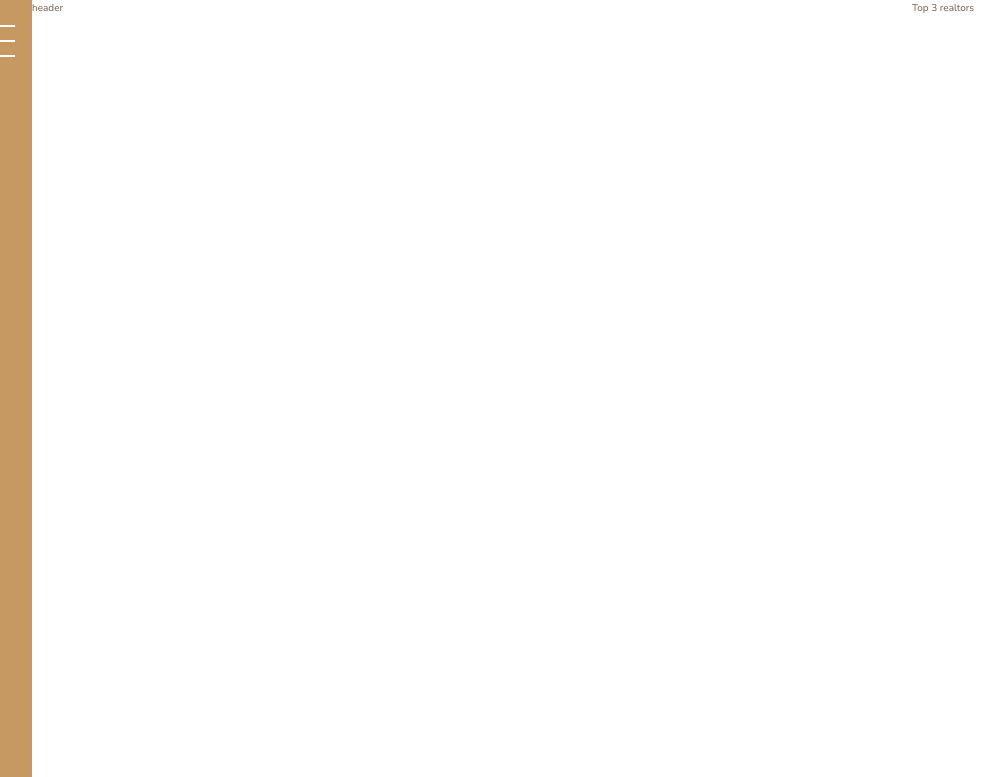
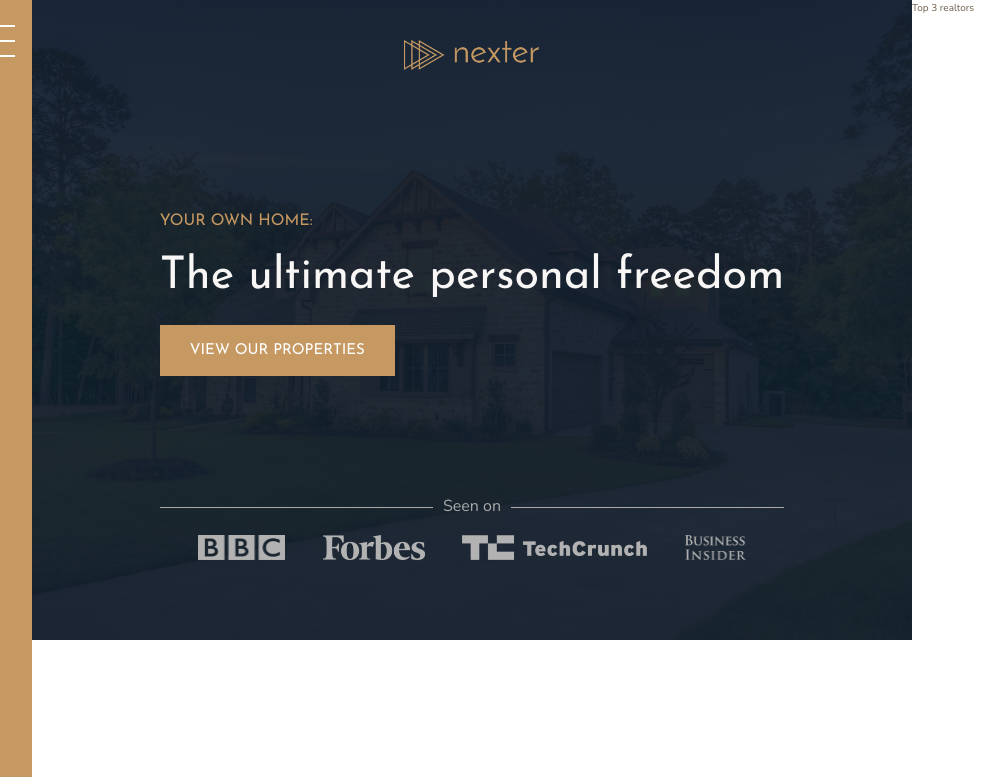
Before and after one commit to gogolab/nexter, a website: page index.html in a window 1280 px wide. Shown: the top 777 px of the page, without its empty margins (48-1053 px from the left). Drawn offline with nearby package versions, Linux system fonts and the light colour scheme.

Commit message:
added header

```diff
--- a/index.html
+++ b/index.html
@@ -20,7 +20,17 @@
     </div>
 
     <header class="header">
-        header
+        <img src="./img/logo.png" alt="Nexter logo" class="header__logo">
+        <h3 class="heading-3">Your own home:</h3>
+        <h1 class="heading-1">The ultimate personal freedom</h1>
+        <button class="btn header__btn">View our properties</button>
+        <div class="header__seenon-text">Seen on</div>
+        <div class="header__seenon-logos">
+            <img src="./img/logo-bbc.png" alt="Seen on logo 1">
+            <img src="./img/logo-forbes.png" alt="Seen on logo 2">
+            <img src="./img/logo-techcrunch.png" alt="Seen on logo 3">
+            <img src="./img/logo-bi.png" alt="Seen on logo 4">
+        </div>
     </header>
 
     <div class="realtors">
--- a/sass/_header.scss
+++ b/sass/_header.scss
@@ -1,3 +1,61 @@
 .header {
     grid-column: full-start / col-end 6;
+
+    padding: 4rem 8rem 8rem;
+    background-image: linear-gradient(
+            rgba($color-secondary, 0.93),
+            rgba($color-secondary, 0.93)
+        ),
+        url("../img/hero.jpeg");
+
+    background-size: cover;
+    background-position: center;
+
+    display: grid;
+    grid-template-rows: 1fr min-content 6rem 1fr min-content;
+    grid-template-columns: max-content;
+    grid-gap: 1.5rem;
+    justify-content: center;
+
+    &__logo {
+        height: 3rem;
+        justify-self: center;
+    }
+
+    &__btn {
+        justify-self: start;
+        align-self: start;
+    }
+
+    &__seenon-text {
+        display: grid;
+        grid-template-columns: 1fr max-content 1fr;
+        grid-gap: 1rem;
+        align-items: center;
+
+        font-size: 1.6rem;
+        color: $color-grey-light-2;
+
+        &::before,
+        &::after {
+            content: "";
+            display: block;
+            background-color: currentColor;
+            height: 1px;
+        }
+    }
+
+    &__seenon-logos {
+        // display: grid;
+        // grid-template-columns: repeat(4, 1fr);
+        // justify-items: center;
+        display: flex;
+        justify-content: space-evenly;
+
+        img {
+            height: 2.5rem;
+
+            filter: brightness(70%);
+        }
+    }
 }
--- a/sass/_typography.scss
+++ b/sass/_typography.scss
@@ -5,6 +5,10 @@
 
 .heading-1 {
     @extend %heading;
+
+    font-size: 4.5rem;
+    color: $color-grey-light-1;
+    line-height: 1.2;
 }
 
 .heading-2 {
```
Also changed, not shown: css/style.css.
